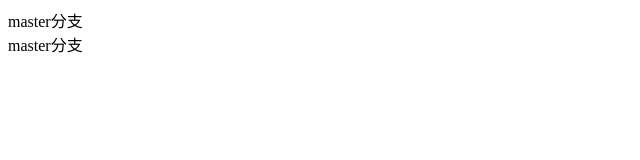
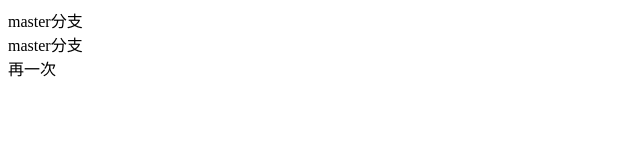
Before and after one commit to sxw-vv/bw-1601n-branch, a plain HTML site: page index.html in a window 1280 px wide. Shown: the full height of the page, 0-640 px from the left. Drawn offline with Linux system fonts and the light colour scheme.

Commit message:
最后一次

```diff
--- a/index.html
+++ b/index.html
@@ -7,5 +7,6 @@
 <body>
 <div>master分支</div>
 <div>master分支</div>
+<div>再一次</div>
 </body>
 </html>
```
